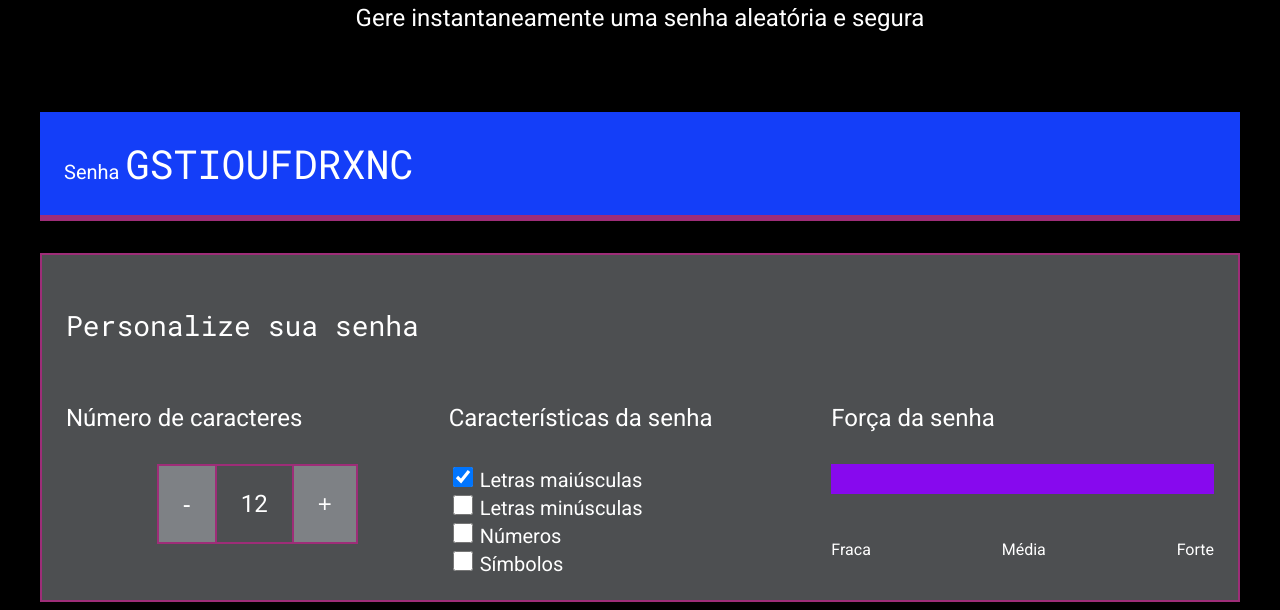
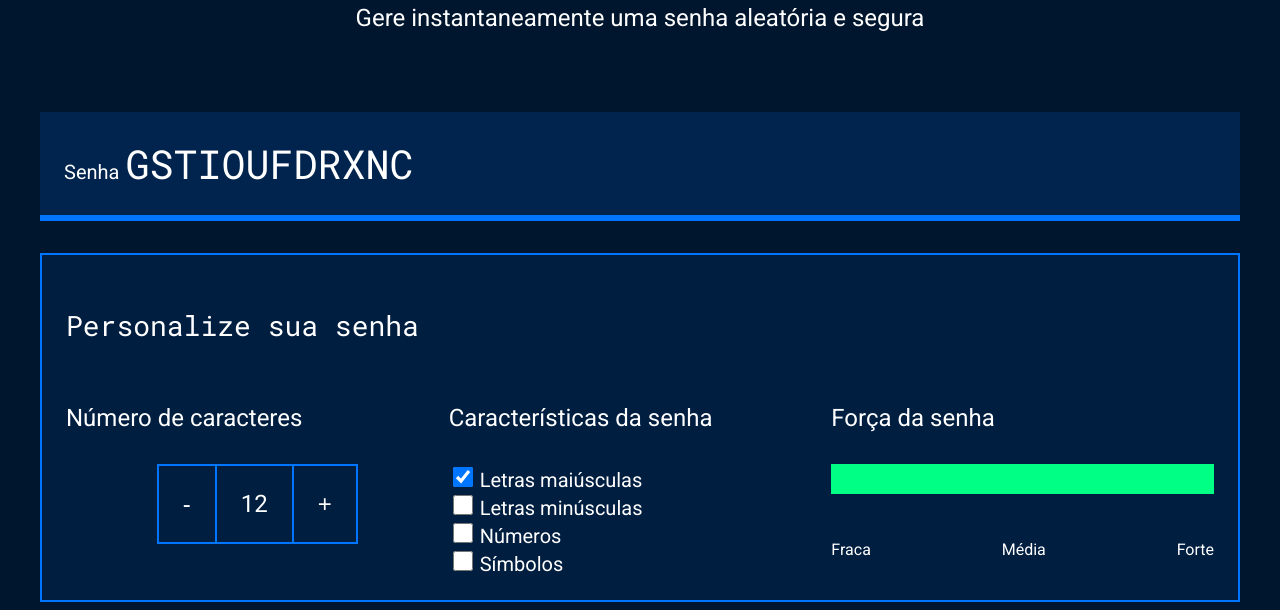
Before and after one commit to rafaelefontana/SEGURAN-A, a plain HTML site: page index.html in a window 1280 px wide. Shown: the part 191-801 px from the top of the page. Drawn offline with Linux system fonts and the light colour scheme.

Commit message:
Update style.css

```diff
--- a/style.css
+++ b/style.css
@@ -2,10 +2,10 @@
 
 :root {
     --branco: white;
-    --cor-de-fundo: #000000;
-    --fundo-senha: #143ef8;
-    --fundo-texto: #d2d8df5d;
-    --borda: #9e2d78;
+    --cor-de-fundo: #00162E;
+    --fundo-senha: #00244D;
+    --fundo-texto: #001E40;
+    --borda: #0075FF;
     --roboto: 'Roboto', sans-serif;
     --roboto-mono: 'Roboto Mono', monospace;
 }
@@ -132,16 +132,16 @@ label {
 
 .fraca {
     width: 25%;
-    background-color: #16cec5;
+    background-color: #E71B32;
 }
 
 .media {
-    background-color: #ff0000;
+    background-color: #FAF408;
     width: 50%;
 }
 
 .forte {
-    background-color: #8709ee;
+    background-color: #00FF85;
     width: 100%;
 }
 
```
